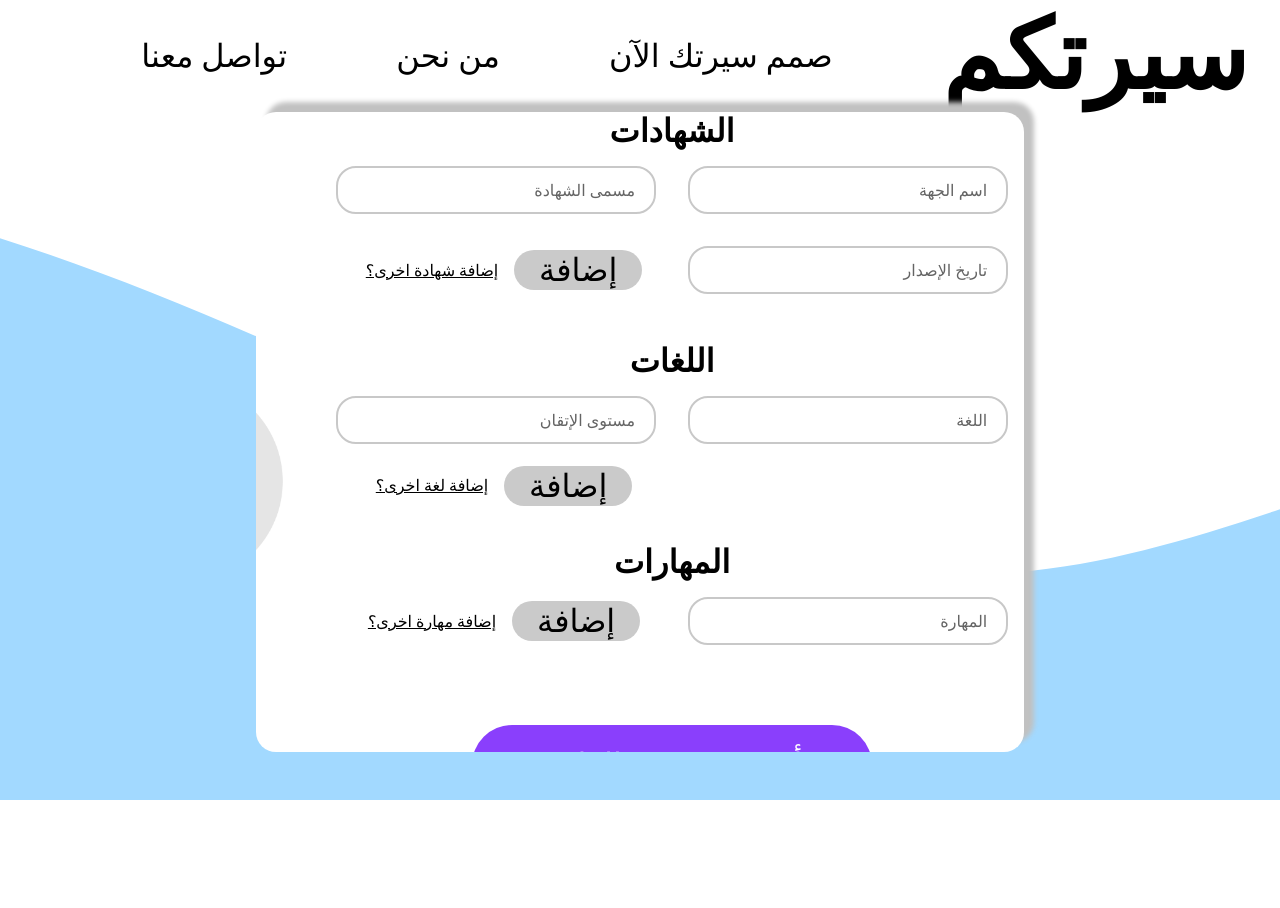
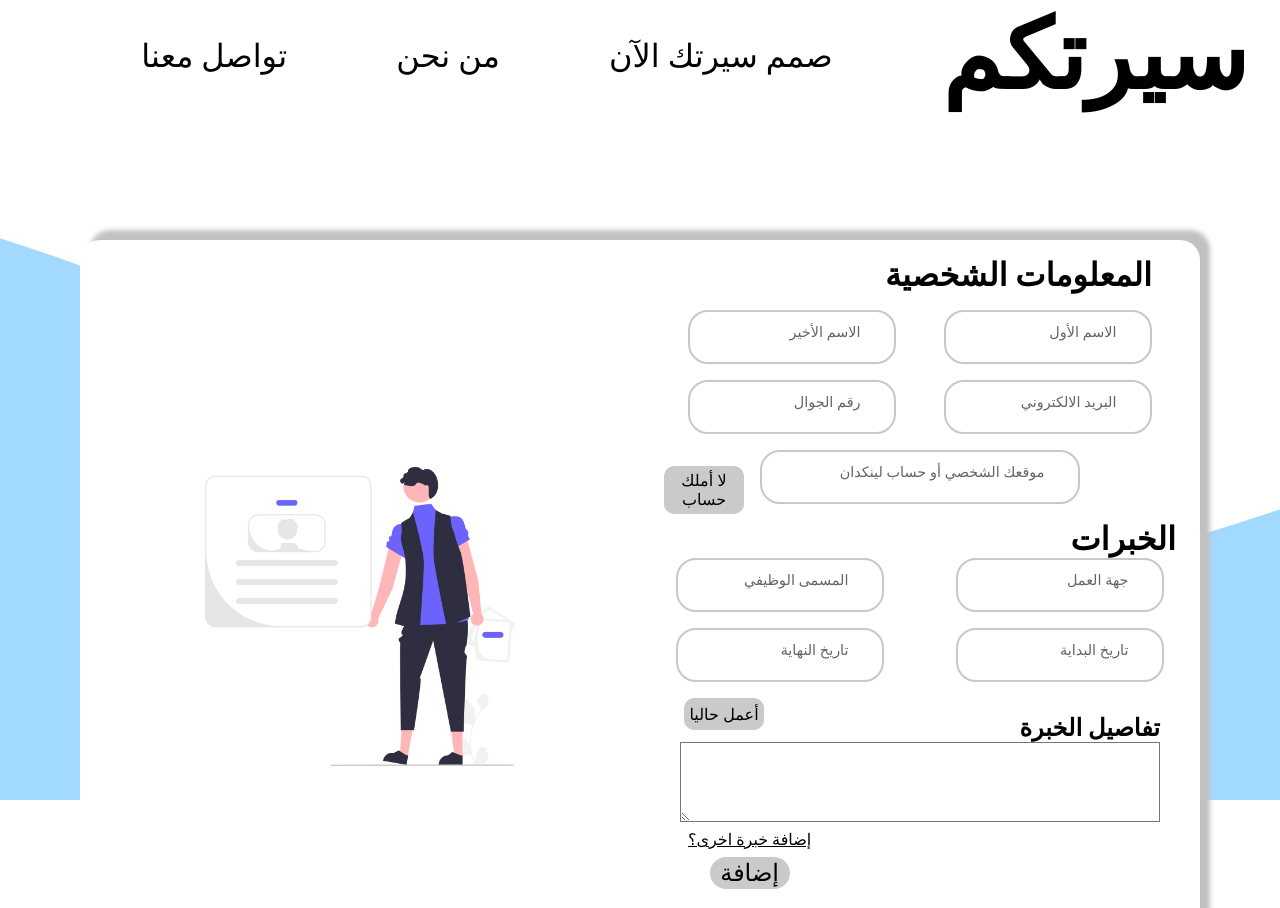
Before and after one commit to f5rcbh/client-repo, a plain HTML site: page info.html in a window 1280 px wide. Shown: the top 908 px of the page. Before the commit the page ends 800 px from the top, so only its background shows below. Drawn offline with Linux system fonts and the light colour scheme.

Commit message:
finish desktop respoinsive

```diff
--- a/info.html
+++ b/info.html
@@ -7,6 +7,10 @@
     <link rel="stylesheet" href="./dist/info.css" />
   </head>
   <body>
+    <!-- <div class="alert">
+      <h1>عليك أن تكمل المدخلات</h1>
+      <button>موافق</button>
+    </div> -->
     <div class="info-page">
       <nav>
         <h1><a href="./index.html">سيرتكم</a></h1>
@@ -18,26 +22,56 @@
       </nav>
       <form action="#" class="info-box">
         <div class="first-info">
-          <h1>المعلومات الشخصية</h1>
           <div class="input-layout">
+            <h1>المعلومات الشخصية</h1>
             <div class="first-name">
-              <input type="text" name="Fname" required="" autocomplete="off" />
+              <input
+                id="first-input"
+                type="text"
+                name="Fname"
+                required=""
+                autocomplete="off"
+              />
               <label for="name">الاسم الأول </label>
             </div>
             <div class="last-name">
-              <input type="text" name="Lname" required="" autocomplete="off" />
+              <input
+                id="first-input"
+                type="text"
+                name="Lname"
+                required=""
+                autocomplete="off"
+              />
               <label for="job"> الاسم الأخير</label>
             </div>
             <div class="email">
-              <input type="text" name="email" required="" autocomplete="off" />
+              <input
+                id="first-input"
+                type="text"
+                name="email"
+                required=""
+                autocomplete="off"
+              />
               <label for="email">البريد الالكتروني</label>
             </div>
             <div class="phone">
-              <input type="text" name="phone" required="" autocomplete="off" />
+              <input
+                id="first-input"
+                type="text"
+                name="phone"
+                required=""
+                autocomplete="off"
+              />
               <label for="phone">رقم الجوال </label>
             </div>
             <div class="linkedIn">
-              <input type="text" name="phone" required="" autocomplete="off" />
+              <input
+                id="first-input"
+                type="text"
+                name="phone"
+                required=""
+                autocomplete="off"
+              />
               <label for="phone">موقعك الشخصي أو حساب لينكدان</label>
               <button>لا أملك حساب</button>
             </div>
@@ -47,6 +81,7 @@
             <div class="input-layout">
               <div class="job">
                 <input
+                  id="first-input"
                   type="text"
                   name="jobPlace"
                   required=""
@@ -56,6 +91,7 @@
               </div>
               <div class="job-name">
                 <input
+                  id="first-input"
                   type="text"
                   name="jobName"
                   required=""
@@ -65,6 +101,7 @@
               </div>
               <div class="start-date">
                 <input
+                  id="first-input"
                   type="text"
                   name="startJob"
                   required=""
@@ -76,6 +113,7 @@
               </div>
               <div class="end-date">
                 <input
+                  id="first-input"
                   type="text"
                   name="endJob"
                   required=""
@@ -224,6 +262,7 @@
           alt=""
         />
       </form>
+
       <script src="./info.js"></script>
     </div>
   </body>
--- a/info.js
+++ b/info.js
@@ -3,27 +3,30 @@
  const porfilePic = document.querySelector('.profilePic')
  const midIfno = document.querySelector('.mid-layer')
  const infoPic = document.querySelector('.infoPic')
-
-
+const input = document.querySelectorAll('#first-input')
  // input section
 
- const firstName = document.querySelector('input[name="Fname"]')
- const lastName = document.querySelector('input[name="Lname"]')
- const email = document.querySelector('input[name="email"]')
- const phoneNumber = document.querySelector('input[name="phone"]')
- const jobPlace = document.querySelector('input[name="jobPlace"]')
- const jobName = document.querySelector('input[name="jobName"]')
- const startDate = document.querySelector('input[name="startJob"]')
+//  const firstName = document.querySelector('input[name="Fname"]')
+//  const lastName = document.querySelector('input[name="Lname"]')
+//  const email = document.querySelector('input[name="email"]')
+//  const phoneNumber = document.querySelector('input[name="phone"]')
+//  const jobPlace = document.querySelector('input[name="jobPlace"]')
+//  const jobName = document.querySelector('input[name="jobName"]')
+//  const startDate = document.querySelector('input[name="startJob"]')
 
 nextPage.addEventListener('click' ,()=>{
-    if(firstName.value == '' || lastName.value == '' || email.value == '' || phoneNumber.value == '' || jobPlace.value == '' || jobName.value == '' || startDate.value == ''){
-        alert('need to fill the thing')
-    }else {
-        pageInfo.classList.add('hide')
-        porfilePic.classList.add('hide')
-        midIfno.classList.add('active')
-        infoPic.classList.add('active')
-    }
+    // input.forEach((e)=>{
+
+    //     if(e.value == ''){
+    //         alert('need to fill the inputs');
+
+    //     }else {
+    //         pageInfo.classList.add('hide')
+    //         porfilePic.classList.add('hide')
+    //         midIfno.classList.add('active')
+    //         infoPic.classList.add('active')
+    //     }
+    // })
 })
 
 
--- a/scss/info.scss
+++ b/scss/info.scss
@@ -5,8 +5,7 @@
 @use "./responsive/layouts" as layout;
 
 body {
-  margin: auto;
-  min-height: 100vh;
+  height: 100vh;
   background: url(../img/downWave.svg) no-repeat;
   background-size: cover;
   background-position: top;
@@ -15,8 +14,28 @@ body {
     background-position: center;
   }
   // info layer
+  // .alert {
+  //   position: absolute;
+  //   top: 50%;
+  //   left: 50%;
+  //   transform: translate(-50%, -50%);
+  //   z-index: 2;
+  //   width: 30%;
+  //   height: 30%;
+  //   border-radius: 20px;
+  //   background-color: color.$active;
+  //   font-size: text.$largeSize;
+  //   display: flex;
+  //   justify-content: center;
+  //   align-items: center;
+  //   display: none;
+  // }
+  // .active {
+  //   display: flex;
+  // }
   .info-page {
     margin: auto;
+    height: 100vh;
     nav {
       @include layout.flexCenter();
       margin: 0rem 2rem;
@@ -24,7 +43,7 @@ body {
         font-size: text.$XLargeSize;
         margin-left: auto;
         @include break.breakpoint(small) {
-          font-size: text.$midSize;
+          font-size: text.$largeSize;
         }
         a {
           text-decoration: none;
@@ -39,7 +58,7 @@ body {
         margin: auto;
         width: 100%;
         @include break.breakpoint(small) {
-          font-size: text.$smallSize;
+          font-size: text.$halfSmall;
         }
 
         a {
@@ -49,43 +68,54 @@ body {
       }
     }
     .info-box {
-      overflow: hidden;
-      .profilePic {
-        height: 600px;
-        object-fit: cover;
-        order: 2;
-        display: none;
-      }
-      width: 60%;
-      margin: 2rem auto;
+      width: 100rem;
+      margin: 8rem auto;
       @include layout.gridCenter();
       grid-template-columns: 1fr 1fr;
+      @include break.breakpoint(large) {
+        width: 70rem;
+      }
+      @include break.breakpoint(medium) {
+        width: 60rem;
+      }
+      @include break.breakpoint(small) {
+        width: 40rem;
+      }
       background-color: color.$white;
       box-shadow: 10px -10px 5px #c1c1c1;
-      position: absolute;
-      top: 50%;
-      left: 50%;
-      transform: translate(-50%, -50%);
       border-radius: 20px;
-      height: 80%;
+      .profilePic {
+        width: 100%;
+        order: 2;
+        @include break.breakpoint(large) {
+          width: 80%;
+        }
+        @include break.breakpoint(medium) {
+          width: 90%;
+        }
+      }
       // info styles
       .first-info {
         @include layout.flexCenter();
         flex-direction: column;
         margin: 1rem;
         row-gap: 1rem;
-        display: none;
-        h1 {
-          margin-left: auto;
-          font-size: text.$largeSize;
-          @include break.breakpoint(small) {
-            font-size: text.$halfSmall;
+
+        .input-layout {
+          h1 {
+            margin-left: auto;
+            grid-column: 1/3;
+            font-size: text.$largeSize;
+            @include break.breakpoint(large) {
+              font-size: text.$midSize;
+            }
           }
-        }
-        .input-layout {
           @include layout.gridCenter();
           grid-template-columns: 1fr 1fr;
           gap: 3rem 5rem;
+          @include break.breakpoint(large) {
+            gap: 1rem 3rem;
+          }
           .first-name,
           .last-name,
           .email,
@@ -105,6 +135,12 @@ body {
               background-color: transparent;
               border-radius: 20px;
               width: 20rem;
+              @include break.breakpoint(large) {
+                width: 13rem;
+              }
+              @include break.breakpoint(medium) {
+                width: 12rem;
+              }
             }
 
             label {
@@ -179,11 +215,18 @@ body {
             h1 {
               font-size: text.$halfSmall;
               margin-left: auto;
+              @include break.breakpoint(medium) {
+                font-size: text.$halfSmall;
+              }
             }
             textarea {
               background-color: color.$lightGray;
               width: 30rem;
               height: 5rem;
+              @include break.breakpoint(medium) {
+                width: 20rem;
+                font-size: 1rem;
+              }
               @include break.breakpoint(small) {
                 width: 20rem;
                 height: 10rem;
@@ -260,7 +303,7 @@ body {
         justify-content: space-around;
         flex-direction: row;
         flex-wrap: wrap;
-        // display: none;
+        display: none;
 
         // this is for adding experience
 
@@ -450,7 +493,7 @@ body {
         @include break.breakpoint(small) {
           width: 300px;
         }
-        // display: none;
+        display: none;
       }
       // for js
       .active {
--- a/scss/responsive/_breakpoint.scss
+++ b/scss/responsive/_breakpoint.scss
@@ -1,7 +1,8 @@
 // 900px 700px
 $breakpointAll: (
-  "small": 925px,
-  "medium": 1100px,
+  "small": 768px,
+  "medium": 1024px,
+  "large": 1440px,
 );
 
 @mixin breakpoint($size) {
```
Also changed, not shown: dist/info.css, dist/style.css, 2 other files.
